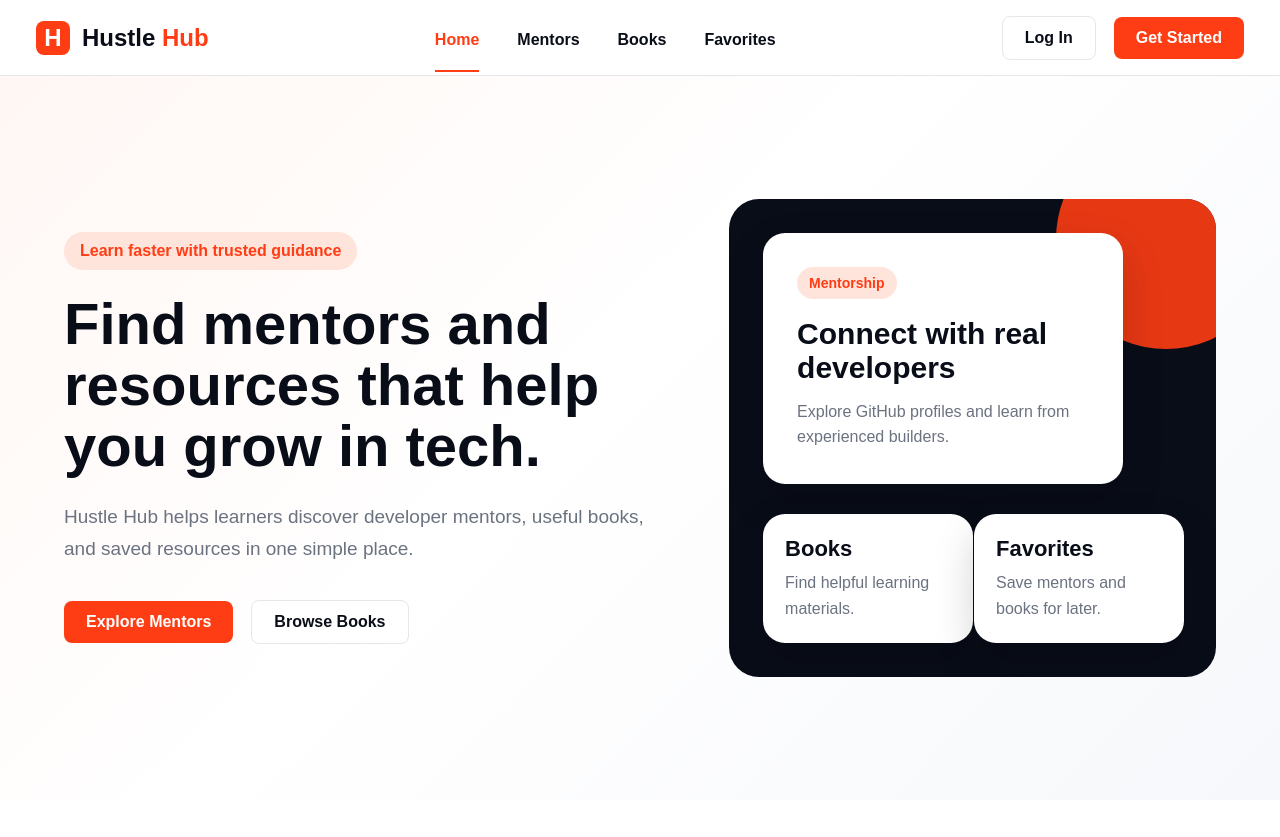
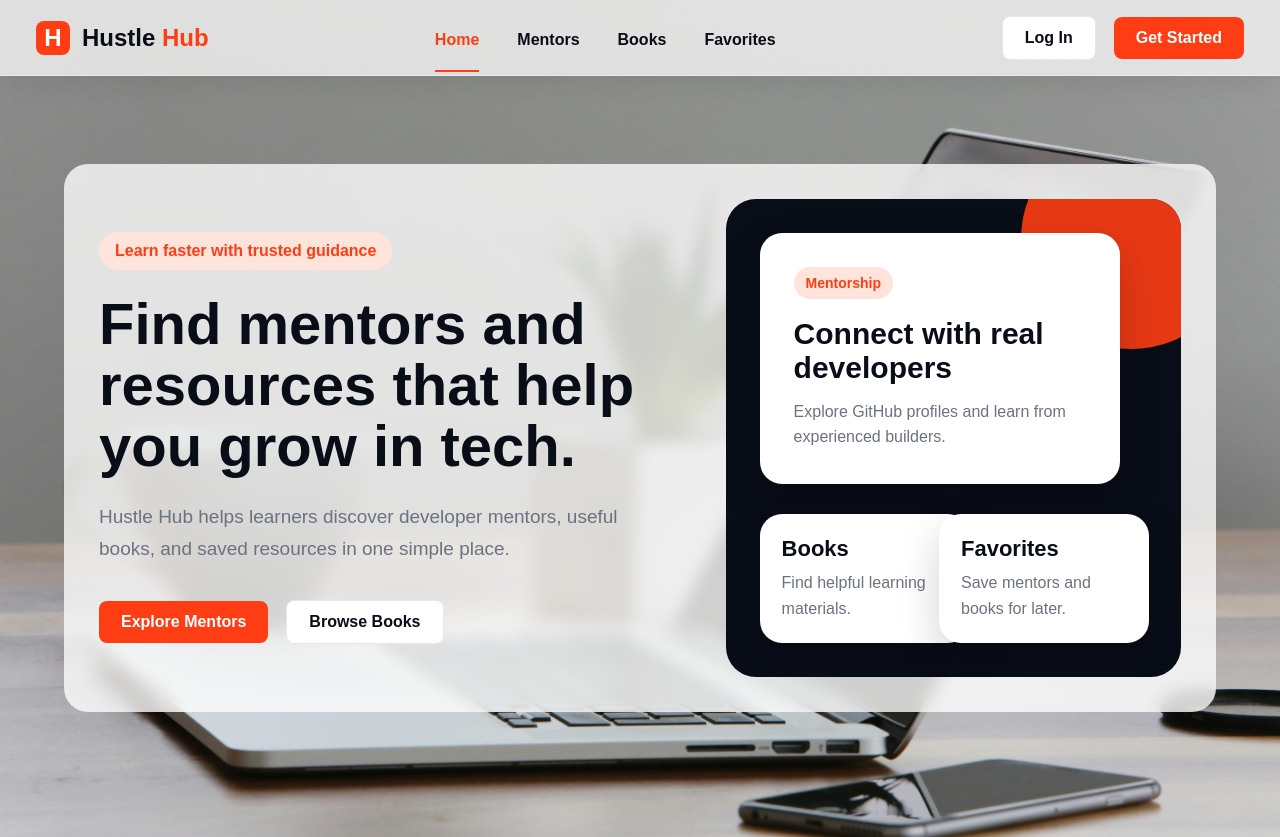
Before and after one commit to hashimow/HustleHub, a React (Vite) app in the folder hustlehub_frontend/: page / in a window 1280 px wide. Shown: the top 837 px of the page. Built offline with nearby package versions, Linux system fonts and the light colour scheme.

Commit message:
HU-49 Improve UX & Visual Design

```diff
--- a/hustlehub_frontend/src/index.css
+++ b/hustlehub_frontend/src/index.css
@@ -935,3 +935,70 @@ img {
     padding: 30px 20px;
   }
 }
+
+body {
+  background-image: url("/images/hustle-bg.jpeg");
+  background-size: cover;
+  background-position: center;
+  background-attachment: fixed;
+  background-repeat: no-repeat;
+}
+
+main {
+  background: transparent;
+}
+
+.hero,
+.auth-page,
+.mentors-page,
+.books-page,
+.favorites-page,
+.profile-page,
+.home-discovery {
+  background: transparent;
+}
+
+.navbar {
+  background: rgba(255, 255, 255, 0.72);
+  backdrop-filter: blur(14px);
+  -webkit-backdrop-filter: blur(14px);
+  border-bottom: 1px solid rgba(255, 255, 255, 0.35);
+  box-shadow: 0 8px 24px rgba(0, 0, 0, 0.08);
+  position: sticky;
+  top: 0;
+  z-index: 100;
+}
+
+.hero .container,
+.mentors-page .container,
+.books-page .container,
+.favorites-page .container,
+.profile-page .container,
+.auth-container,
+.home-discovery .container {
+  background: rgba(255, 255, 255, 0.78);
+  backdrop-filter: blur(8px);
+  -webkit-backdrop-filter: blur(8px);
+  border-radius: 24px;
+  padding: 35px;
+}
+
+.hero {
+  padding-top: 80px;
+}
+
+@media (max-width: 700px) {
+  body {
+    background-attachment: scroll;
+  }
+
+  .hero .container,
+  .mentors-page .container,
+  .books-page .container,
+  .favorites-page .container,
+  .profile-page .container,
+  .auth-container,
+  .home-discovery .container {
+    padding: 22px;
+  }
+}
--- a/hustlehub_frontend/src/pages/Home.jsx
+++ b/hustlehub_frontend/src/pages/Home.jsx
@@ -1,6 +1,5 @@
 import Button from "../components/Button";
 import InfoCard from "../components/InfoCard";
-import SearchInput from "../components/SearchInput";
 
 function Home() {
   return (
@@ -54,8 +53,6 @@ function Home() {
             </p>
           </div>
 
-          <SearchInput placeholder="Search mentors, books, skills, or topics..." />
-
           <div className="category-grid">
             <InfoCard
               icon="👨‍💻"
```
Also changed, not shown: hustlehub_frontend/public/images/hustle-bg.jpeg (added).
